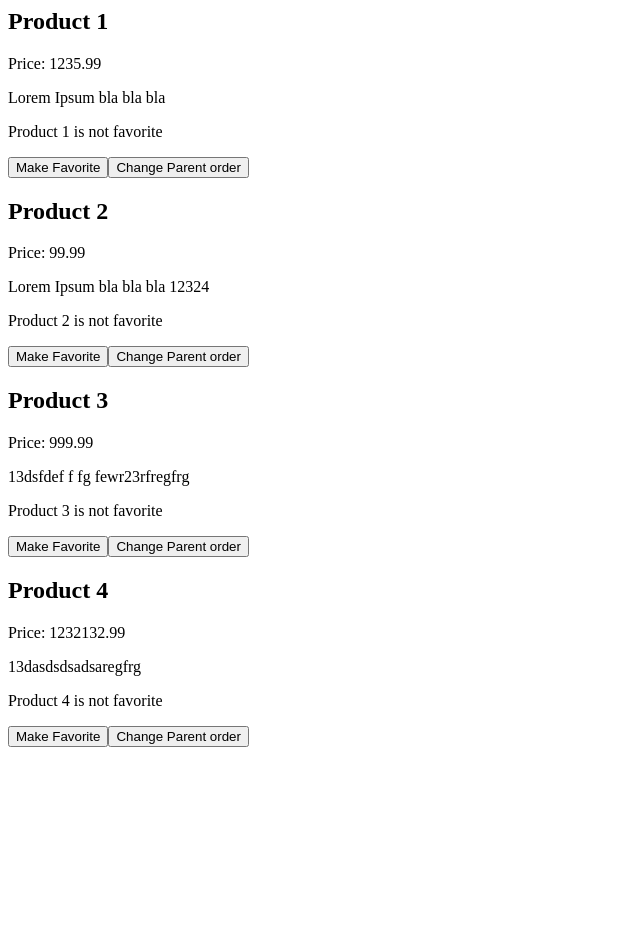
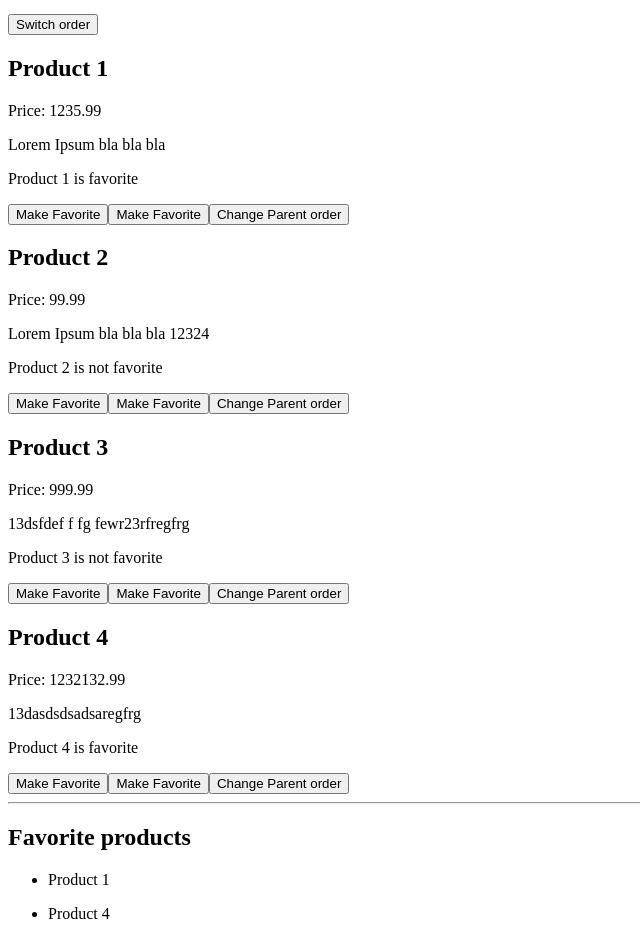
Before and after one commit to fc-fullstack-courses/pfe-2024-1-react-lessons, a React (Vite) app: page / in a window 1280 px wide. Shown: the part 208-1147 px from the top of the page, without its empty margins (0-640 px from the left). Before the commit the page ends 963 px from the top, so only its background shows below. Built offline with nearby package versions, Linux system fonts and the light colour scheme.

Commit message:
Add Child -> Child example

```diff
--- a/src/App.jsx
+++ b/src/App.jsx
@@ -2,7 +2,7 @@ import React from 'react';
 import MyClassComponent from './components/MyClassComponent';
 import MyFunctionalComponent from './components/MyFunctionComponent';
 import Greeting from './components/Greeting';
-import ProductList from './components/ProductList';
+import ProductDashboard from './components/ProductDashboard';
 
 // звичайний елемент у реакті
 const elem1 = React.createElement(
@@ -46,71 +46,13 @@ const elem2 = (
 // jsx fragment
 // const frag = <></>;
 
-const products = [
-  {
-    id: 0,
-    name: 'Product 1',
-    price: 1235.99,
-    description: 'Lorem Ipsum bla bla bla',
-  },
-  {
-    id: 1,
-    name: 'Product 2',
-    price: 99.99,
-    description: 'Lorem Ipsum bla bla bla 12324',
-  },
-  {
-    id: 2,
-    name: 'Product 3',
-    price: 999.99,
-    description: '13dsfdef f fg  fewr23rfregfrg',
-  },
-  {
-    id: 3,
-    name: 'Product 4',
-    price: 1232132.99,
-    description: '13dasdsdsadsaregfrg',
-  },
-];
+function App() {
 
-function App() {
-  const shouldClassComponentsRender = Math.random() > 0.5;
-
-  // if (shouldClassComponentsRender) {
-  //   return <>
-  //     <Greeting userFirstName='John' userLastName='Doe' />
-  //     <Greeting userFirstName='Sarah'/>
-  //     <Greeting/>
-  //     <MyClassComponent />
-  //     <MyClassComponent />
-  //   </>;
-  // } else {
-  //   return <>
-  //   <Greeting userFirstName='John' userLastName='Doe' />
-  //   <Greeting userFirstName='Sarah'/>
-  //   <Greeting/>
-  //   <MyFunctionalComponent />
-  //   <MyFunctionalComponent />
-  // </>;
-  // }
 
   return (
     <>
-      {/* <Greeting userFirstName='John' userLastName='Doe' />
-      <Greeting userFirstName='Sarah' />
-       */}
       <Greeting />
-      <ProductList products={products}/>
-      {/* {shouldClassComponentsRender ? (
-        <MyClassComponent />
-      ) : (
-        <MyFunctionalComponent />
-      )}
-      {shouldClassComponentsRender ? (
-        <MyClassComponent />
-      ) : (
-        <MyFunctionalComponent />
-      )} */}
+      <ProductDashboard />
     </>
   );
 }
--- /dev/null
+++ b/src/components/FavoriteProducts/index.jsx
@@ -0,0 +1,19 @@
+function FavoriteProducts (props) {
+
+  const { products } = props;
+
+  const favoriteProducts = products.map((product) => {
+    return <li key={product.id}>
+      <p>{product.name}</p>
+    </li>
+  });
+
+  return <article>
+    <h2>Favorite products</h2>
+    <ul>
+      {favoriteProducts}
+    </ul>
+  </article>
+}
+
+export default FavoriteProducts;
--- a/src/components/Product/index.jsx
+++ b/src/components/Product/index.jsx
@@ -4,9 +4,9 @@ class Product extends React.Component {
   constructor(props) {
     super(props);
 
-    this.state = {
-      isFavorite: false,
-    };
+    // this.state = {
+    //   isFavorite: false,
+    // };
 
     // this.clickHandler = this.clickHandler.bind(this);
   }
@@ -14,6 +14,10 @@ class Product extends React.Component {
   // state = {};
 
   clickHandler = () => {
+    const {
+      product: { id },
+      toggleFavoriteProduct
+    } = this.props;
     // alert('click!');
 
     // мутація стану. код не буде працювати правильно
@@ -22,23 +26,22 @@ class Product extends React.Component {
     // функція зміни стану
     // приймає об'єкт властивостя якого доповнюють
     // або перезаисуть власитвості стану
-    this.setState({
-      // newPropertyInState: 'test',
-      isFavorite : true
-    });
+    // this.setState({
+    //   // newPropertyInState: 'test',
+    //   isFavorite : true
+    // });
+
+    toggleFavoriteProduct(id);
   }
 
   render() {
     // зміна стану викличе повторне відмалювання компоненту
     // зміна пропсів також змушує ререндеритися компонент
     const {
-      product: { id, name, price, description },
-      handleSwitchOrder
+      product: { id, name, price, description, isFavorite },
+      handleSwitchOrder,
+      toggleFavoriteProduct
     } = this.props;
-
-    const { isFavorite } = this.state;
-
-    console.log(this.state);
 
     return (
       <article id={`product-${id}`}>
@@ -48,7 +51,8 @@ class Product extends React.Component {
         {/* <p>{name} is {isFavorite ? '': 'not'} favorite</p> */}
         <p>{name} is {!isFavorite && 'not'} favorite</p>
         {/* {isFavorite && <p>{name} is favorite</p>} */}
-        <button id='btn' onClick={this.clickHandler}>Make Favorite</button>
+        <button id='btn' onClick={() => toggleFavoriteProduct(id)}>Make Favorite</button>
+        <button onClick={this.clickHandler}>Make Favorite</button>
         {/* Взаємодія Дитина -> Батько (коллбек, який змінює стан батька) */}
         <button onClick={handleSwitchOrder}>Change Parent order</button>
       </article>
--- /dev/null
+++ b/src/components/ProductDashboard/index.jsx
@@ -0,0 +1,78 @@
+import React from 'react';
+import ProductList from '../ProductList';
+import FavoriteProducts from '../FavoriteProducts';
+
+class ProductDashoboard extends React.Component {
+  state = {
+    products: [
+      {
+        id: 0,
+        name: 'Product 1',
+        price: 1235.99,
+        description: 'Lorem Ipsum bla bla bla',
+        isFavorite: true,
+      },
+      {
+        id: 1,
+        name: 'Product 2',
+        price: 99.99,
+        description: 'Lorem Ipsum bla bla bla 12324',
+        isFavorite: false,
+      },
+      {
+        id: 2,
+        name: 'Product 3',
+        price: 999.99,
+        description: '13dsfdef f fg  fewr23rfregfrg',
+        isFavorite: false,
+      },
+      {
+        id: 3,
+        name: 'Product 4',
+        price: 1232132.99,
+        description: '13dasdsdsadsaregfrg',
+        isFavorite: true,
+      },
+    ],
+  };
+
+  toggleFavoriteProduct = (productId) => {
+    const updatedProducts = this.state.products.map((product) => {
+      if (product.id === productId) {
+        return {
+          ...product,
+          isFavorite: !product.isFavorite,
+        };
+      } else {
+        return product;
+      }
+    });
+
+    this.setState({
+      products: updatedProducts,
+    });
+  };
+
+  render() {
+    const { products } = this.state;
+
+    const favoriteProducts = products.filter((product) => product.isFavorite);
+
+    return (
+      <article>
+        <h1>Products Dashboard</h1>
+        <ProductList
+          products={products}
+          toggleFavoriteProduct={this.toggleFavoriteProduct}
+        />
+        <hr />
+        {/* Взаємодія Дитина -> Дитина
+        (Product через зміну стана ProductDashoboard міняє пропси FavoriteProducts)
+        */}
+        <FavoriteProducts products={favoriteProducts} />
+      </article>
+    );
+  }
+}
+
+export default ProductDashoboard;
--- a/src/components/ProductList/index.jsx
+++ b/src/components/ProductList/index.jsx
@@ -8,17 +8,24 @@ class ProductList extends React.Component {
 
   handleSwitchOrder = () => {
     this.setState({
-      isReverseOrder: !this.state.isReverseOrder
+      isReverseOrder: !this.state.isReverseOrder,
     });
-  }
+  };
 
   render() {
-    const { products } = this.props;
+    const { products, toggleFavoriteProduct } = this.props;
     const { isReverseOrder } = this.state;
 
     const productsComponents = products.map((product) => {
       // Взаємодія Батько - Дитина (пропси)
-      return <Product key={product.id} product={product} handleSwitchOrder={this.handleSwitchOrder} />;
+      return (
+        <Product
+          key={product.id}
+          product={product}
+          handleSwitchOrder={this.handleSwitchOrder}
+          toggleFavoriteProduct={toggleFavoriteProduct}
+        />
+      );
     });
 
     return (
@@ -26,7 +33,7 @@ class ProductList extends React.Component {
         <h2>Products</h2>
         <p>Sorting order: {isReverseOrder ? 'reverse' : 'straight'}</p>
         <button onClick={this.handleSwitchOrder}>Switch order</button>
-        {isReverseOrder? productsComponents.reverse() : productsComponents}
+        {isReverseOrder ? productsComponents.reverse() : productsComponents}
       </article>
     );
   }
```
